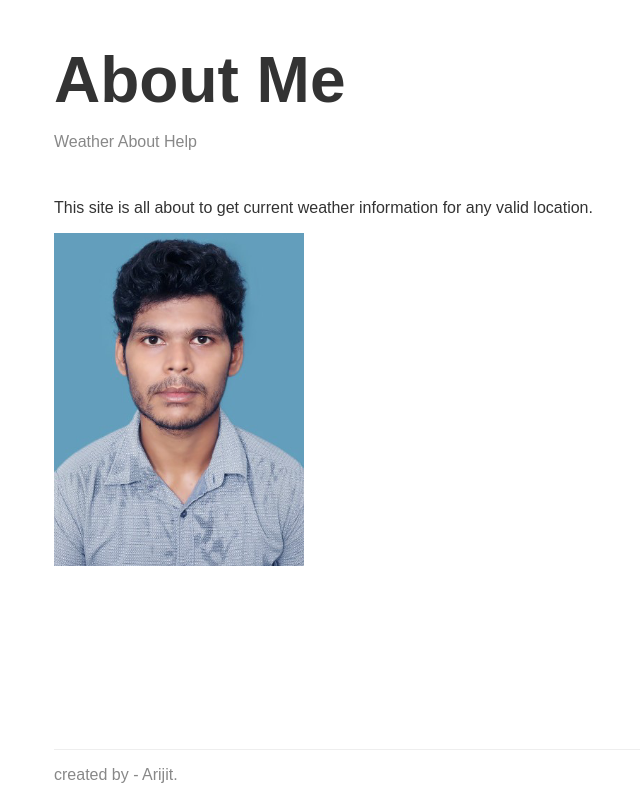
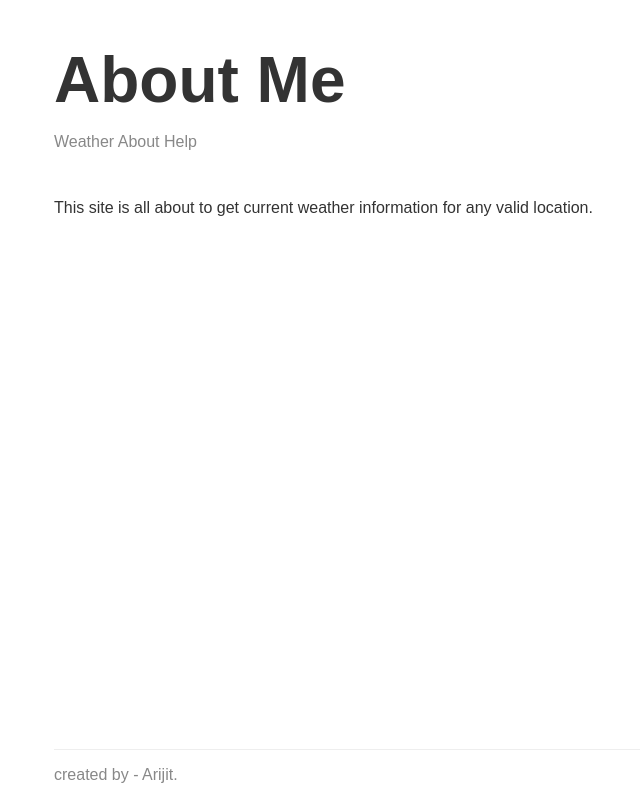
Before and after one commit to iamarijit13/WeatherWebService, a Node server app: page /about in a window 1280 px wide. Shown: the whole page, without its empty margins (261-901 px from the left). Run offline with Node 20, Linux system fonts and the light colour scheme.

Commit message:
Remove my photo from about page.

```diff
--- a/templates/views/about.hbs
+++ b/templates/views/about.hbs
@@ -11,7 +11,6 @@
         <div class="main-containt">
             {{>header}}
             <p>This site is all about to get current weather information for any valid location.</p>
-            <img class= "portrait" src="/image/arijit.png">
         </div>
 
         {{>footer}}
```
